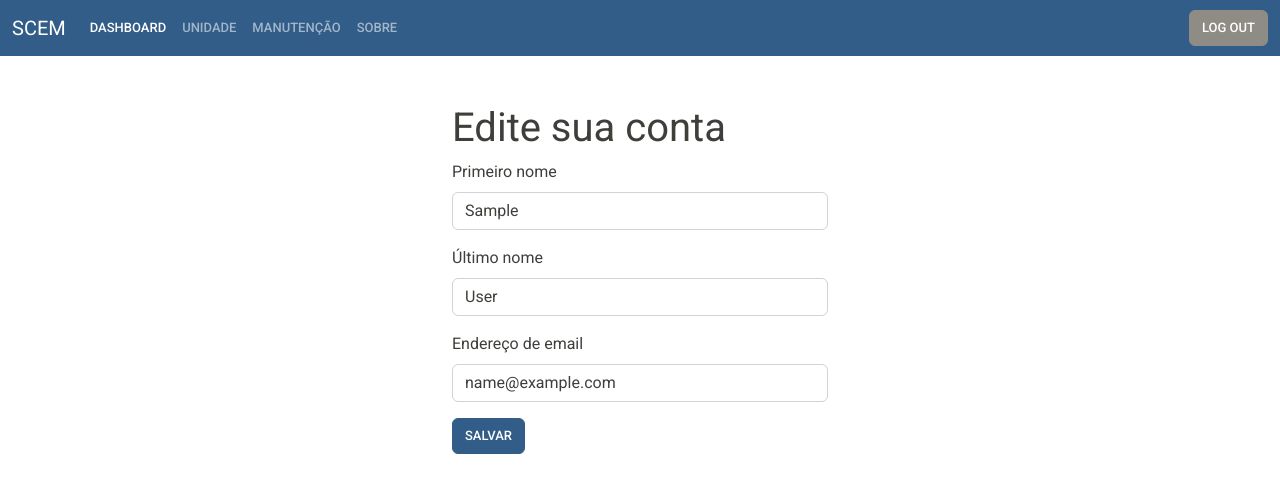
After one commit to fferreir/pi-scem, a Django app: page /account/edit/ in a window 1280 px wide. The commit adds this page. Shown: the top 493 px of the page. Run offline with Django 5.2, Linux system fonts and the light colour scheme; the visitor is signed in with stand-in values (Sample User, id 1); some libraries are stand-ins or nearby versions.

Commit message:
Finalização do dashboard e funções para modificar perfil

```diff
--- a/scem/account/forms.py
+++ b/scem/account/forms.py
@@ -1,2 +1,20 @@
 from django import forms
 from django.contrib.auth import get_user_model
+from django.contrib.auth.models import User
+
+
+class UserEditForm(forms.ModelForm):
+    class Meta:
+        model = get_user_model()
+        fields = ['first_name', 'last_name', 'email']
+
+    def clean_email(self):
+        data = self.cleaned_data['email']
+        qs = User.objects.exclude(
+            id=self.instance.id
+        ).filter(
+            email=data
+        )
+        if qs.exists():
+            raise forms.ValidationError('Email já utilizado.')
+        return data
--- a/scem/account/templates/account/dashboard.html
+++ b/scem/account/templates/account/dashboard.html
@@ -4,6 +4,5 @@
 {% block content %}
     <div class="container pt-5"  >
     <h1>Dashboard</h1>
-
-</p>
+    Bem vindo ao seu dashboard. Você pode <a href="{% url "edit" %}">editar seu perfil</a> ou <a href="{% url "password_change" %}">mudar sua senha</a>.
 {% endblock %}
--- /dev/null
+++ b/scem/account/templates/account/edit.html
@@ -0,0 +1,13 @@
+{% extends "base.html" %}
+{% load django_bootstrap5 %}
+{% block title %}Edite sua conta{% endblock %}
+{% block content %}
+    <div class="container pt-5" style="width: 400px" >
+        <h1>Edite sua conta</h1>
+        <form method="post" >
+            {% bootstrap_form user_form %}
+            {% csrf_token %}
+            {% bootstrap_button button_type="submit" content="Salvar" %}
+        </form>
+    </div>
+{% endblock %}
--- a/scem/account/templates/base.html
+++ b/scem/account/templates/base.html
@@ -32,16 +32,6 @@
                     <li class="nav-item">
                       <a class="nav-link" href="#">Sobre</a>
                     </li>
-                    <li class="nav-item dropdown">
-                      <a class="nav-link dropdown-toggle" data-bs-toggle="dropdown" href="#" role="button" aria-haspopup="true" aria-expanded="false">Dropdown</a>
-                      <div class="dropdown-menu">
-                        <a class="dropdown-item" href="#">Action</a>
-                        <a class="dropdown-item" href="#">Another action</a>
-                        <a class="dropdown-item" href="#">Something else here</a>
-                        <div class="dropdown-divider"></div>
-                        <a class="dropdown-item" href="#">Separated link</a>
-                      </div>
-                    </li>
                   </ul>
                     {% if request.user.is_authenticated %}
                         <form class="d-flex" action="{% url "logout" %}" method="post">
--- a/scem/account/urls.py
+++ b/scem/account/urls.py
@@ -5,4 +5,5 @@ from . import views
 urlpatterns = [
     path('', include('django.contrib.auth.urls')),
     path('', views.dashboard, name='dashboard'),
+    path('edit/', views.edit, name='edit'),
 ]
--- a/scem/account/views.py
+++ b/scem/account/views.py
@@ -2,7 +2,8 @@ from django.contrib.auth import authenticate, login
 from django.contrib.auth.decorators import login_required, permission_required
 from django.http import HttpResponse
 from django.shortcuts import render
-
+from .forms import UserEditForm
+from django.contrib import messages
 
 @login_required
 def dashboard(request):
@@ -11,3 +12,28 @@ def dashboard(request):
         'account/dashboard.html',
         {'section': 'dashboard'}
     )
+
+@login_required
+def edit(request):
+    if request.method == 'POST':
+        user_form = UserEditForm(
+            instance=request.user,
+            data=request.POST
+        )
+        if user_form.is_valid() :
+            user_form.save()
+            messages.success(
+                request,
+                'Perfil usuáriao atualizado com sucesso'
+            )
+        else:
+            messages.error(request, 'Erro ao atualizar o perfil')
+    else:
+        user_form = UserEditForm(instance=request.user)
+    return render(
+            request,
+            'account/edit.html',
+            {
+                'user_form': user_form,
+            }
+        )
```
Also changed, not shown: scem/maintenance/templates/maintenance/base.html (+0 -10 lines), scem/account/models.py (line endings or trailing spaces).
